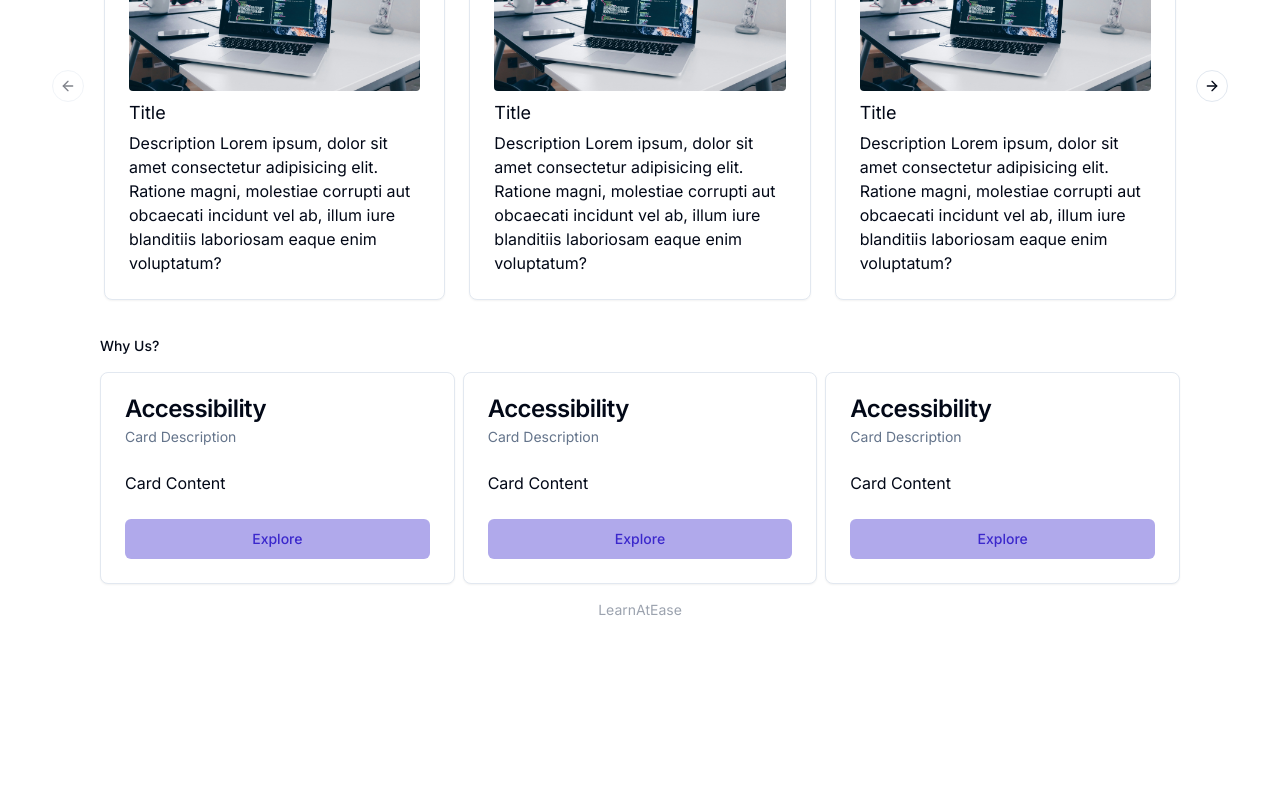
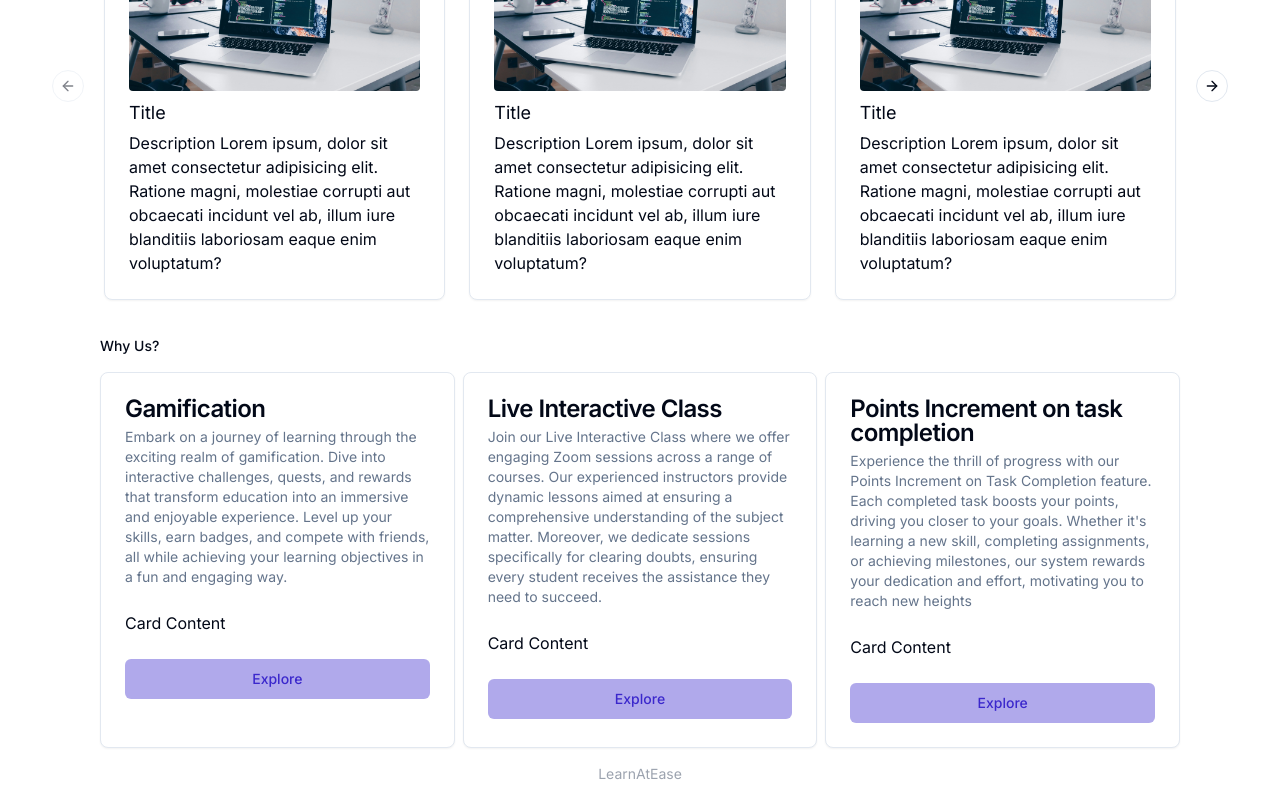
Before and after one commit to Auricmondal/ace2hack, a Next.js app: page / in a window 1280 px wide. Shown: the part 644-1444 px from the top of the page. Before the commit the page ends 1280 px from the top, so only its background shows below. Built offline with nearby package versions, Linux system fonts and the light colour scheme; no server answers.

Commit message:
Why us updatee

```diff
--- a/app/components/sections/WhyUsSection.jsx
+++ b/app/components/sections/WhyUsSection.jsx
@@ -8,8 +8,21 @@ const WhyUsSection = () => {
     <div className="grid gap-2 grid-rows-1 lg:grid-cols-3 max-w-[1080px] w-[100%] pt-4">
       <Card className='max-w-[900px] w-full'>
         <CardHeader>
-          <CardTitle>Accessibility</CardTitle>
-          <CardDescription>Card Description</CardDescription>
+          <CardTitle>Gamification</CardTitle>
+          <CardDescription>Embark on a journey of learning through the exciting realm of gamification. Dive into interactive challenges, quests, and rewards that transform education into an immersive and enjoyable experience. Level up your skills, earn badges, and compete with friends, all while achieving your learning objectives in a fun and engaging way.</CardDescription>
+        </CardHeader>
+        <CardContent>
+          <p>Card Content</p>
+        </CardContent>
+        <CardFooter>
+          <Button variant='secondary' className='w-full'>Explore</Button>
+        </CardFooter>
+      </Card>
+
+      <Card className='max-w-[900px] w-full'>
+        <CardHeader>
+          <CardTitle>Live Interactive Class</CardTitle>
+          <CardDescription>Join our Live Interactive Class where we offer engaging Zoom sessions across a range of courses. Our experienced instructors provide dynamic lessons aimed at ensuring a comprehensive understanding of the subject matter. Moreover, we dedicate sessions specifically for clearing doubts, ensuring every student receives the assistance they need to succeed.</CardDescription>
         </CardHeader>
         <CardContent>
           <p>Card Content</p>
@@ -20,20 +33,8 @@ const WhyUsSection = () => {
       </Card>
       <Card className='max-w-[900px] w-full'>
         <CardHeader>
-          <CardTitle>Accessibility</CardTitle>
-          <CardDescription>Card Description</CardDescription>
-        </CardHeader>
-        <CardContent>
-          <p>Card Content</p>
-        </CardContent>
-        <CardFooter>
-          <Button variant='secondary' className='w-full'>Explore</Button>
-        </CardFooter>
-      </Card>
-      <Card className='max-w-[900px] w-full'>
-        <CardHeader>
-          <CardTitle>Accessibility</CardTitle>
-          <CardDescription>Card Description</CardDescription>
+          <CardTitle>Points Increment on task completion</CardTitle>
+          <CardDescription>Experience the thrill of progress with our Points Increment on Task Completion feature. Each completed task boosts your points, driving you closer to your goals. Whether it's learning a new skill, completing assignments, or achieving milestones, our system rewards your dedication and effort, motivating you to reach new heights</CardDescription>
         </CardHeader>
         <CardContent>
           <p>Card Content</p>
```
Also changed, not shown: 2 other files (tests, documents, lock files or other folders).
